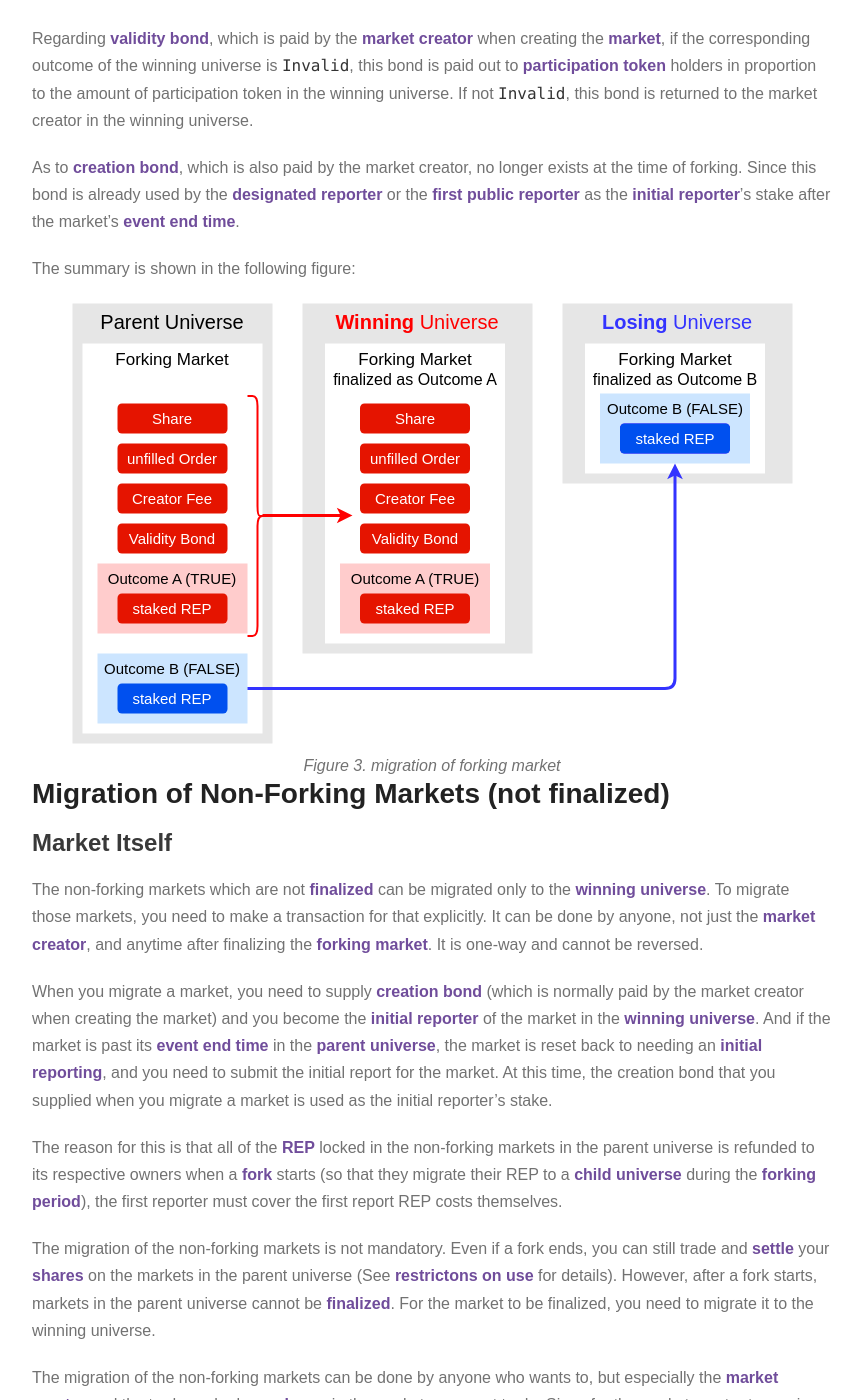
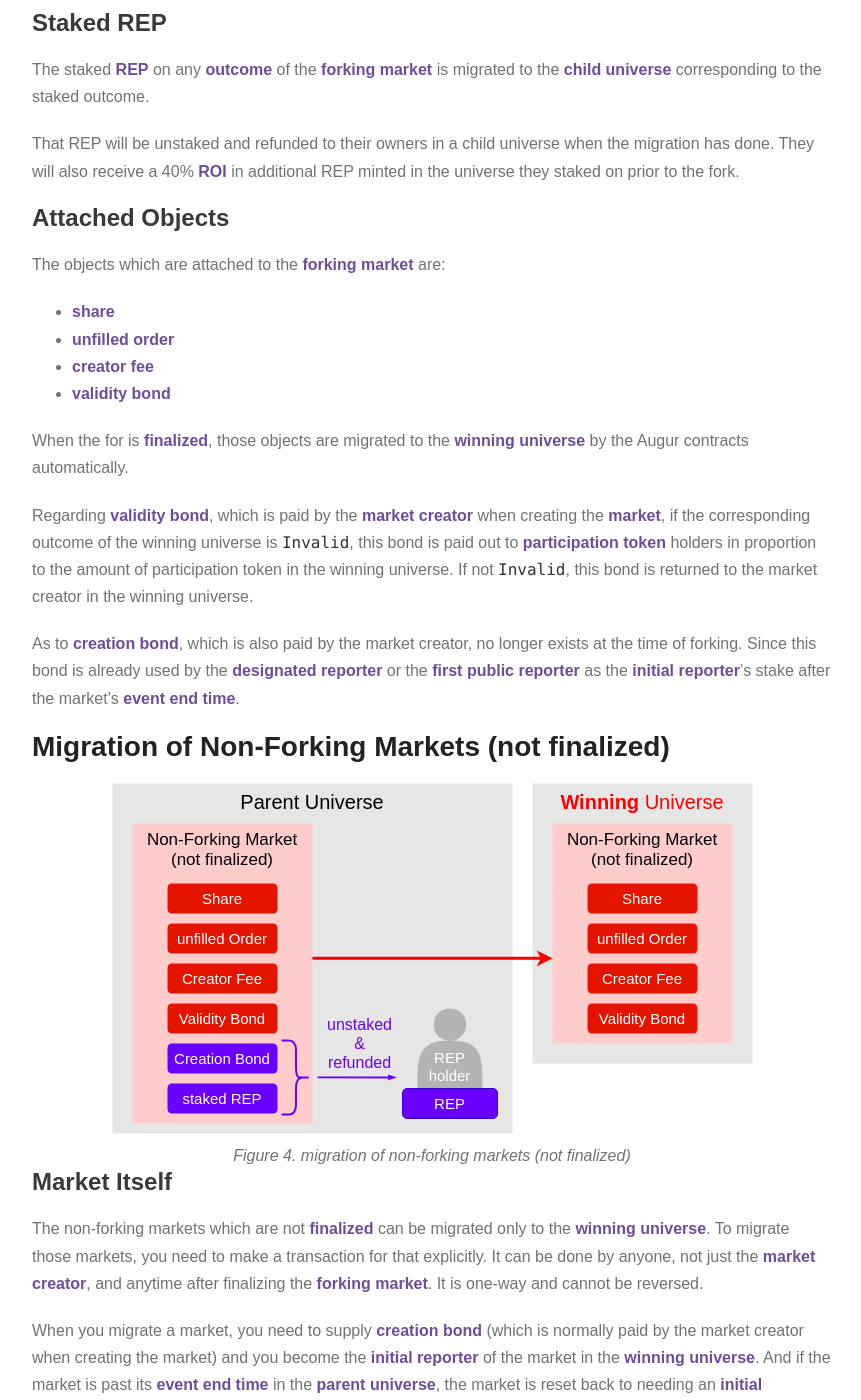
Before and after one commit to MicahZoltu/Augur.Guide-for-IPFS, a Jekyll site: the page built from collections/_version2-english/9-fork/4-migration-of-the-objects.md, in a window 1280 px wide and 1400 px high, scrolled down 2938 px. Shown: the whole window, without its empty margins (358-1219 px from the left). Built offline with Jekyll 4.4.1, drawn with Linux system fonts in a browser that asks for light colours; comment, search, counter and statistics services are not loaded; some of the changed text lies outside the part shown.

Commit message:
Add images to "Migration of the Objects" I added images to `collections/_version2-english/9-fork/4-migration-of-the-objects.md`. The added images are:
 - assets/images/version2-english/fork/migration-of-the-objects/dispute-window.svg
 - assets/images/version2-english/fork/migration-of-the-objects/finalized-market.svg
 - assets/images/version2-english/fork/migration-of-the-objects/non-forking-market.svg
 - assets/images/version2-english/fork/migration-of-the-objects/rep-in-wallet.svg

And I moved the position of the image `forking-market.svg`. In order to have the same format as other subsections. (The images are placed right after the subtitle.)

```diff
--- a/collections/_version2-english/9-fork/4-migration-of-the-objects.md
+++ b/collections/_version2-english/9-fork/4-migration-of-the-objects.md
@@ -82,6 +82,9 @@
 A [child universe]({{glossary_child_universe}}) is created when the [REP]({{glossary_reputation_token}}) holder who *first* migrates their REP to it. Even if the [forking market]({{glossary_forking_market}}) has [finalized]({{glossary_finalized_market}}) or the [forking period]({{glossary_forking_period}}) ends, the [child universe]({{glossary_child_universe}}) is not created without migrating REP. And the REP holder who *first* migrates their REP has to pay not only the [transaction fee]({{glossary_transaction_fee}}) of migrating their REP, but also the transaction fee of creating the child universe.
 
 # Migration of Forking Market
+{% capture image_src %}{{ "/" | absolute_url }}assets/images/{{page.collection}}/fork/migration-of-the-objects/forking-market.svg{% endcapture %}
+{% include zoom-image.html src=image_src caption="Figure 3. migration of forking market"%}
+
 ## Market Itself
 The [forking market]({{glossary_forking_market}}) is duplicated in each [child universe]({{glossary_child_universe}}). In a child universe, the forking market is [finalized]({{glossary_finalized_market}}) as the [outcome]({{glossary_outcome}}) that aligns with that particular child universe. (See [basic knowledge]({{url_basic_knowledge}}#what-happens-when-a-fork-starts) for details on how child universes are created.)
 
@@ -105,11 +108,9 @@
 
 As to [creation bond]({{glossary_creation_bond}}), which is also paid by the market creator, no longer exists at the time of forking. Since this bond is already used by the [designated reporter]({{glossary_designated_reporter}}) or the [first public reporter]({{glossary_first_public_reporter}}) as the [initial reporter]({{glossary_initial_reporter}})'s stake after the market's [event end time]({{glossary_end_time}}).
 
-The summary is shown in the following figure:
-{% capture image_src %}{{ "/" | absolute_url }}assets/images/{{page.collection}}/fork/migration-of-the-objects/forking-market.svg{% endcapture %}
-{% include zoom-image.html src=image_src caption="Figure 3. migration of forking market"%}
-
 # Migration of Non-Forking Markets (not finalized)
+{% capture image_src %}{{ "/" | absolute_url }}assets/images/{{page.collection}}/fork/migration-of-the-objects/non-forking-market.svg{% endcapture %}
+{% include zoom-image.html src=image_src caption="Figure 4. migration of non-forking markets (not finalized)" %}
 ## Market Itself
 The non-forking markets which are not [finalized]({{glossary_finalized_market}}) can be migrated only to the [winning universe]({{glossary_winning_universe}}). To migrate those markets, you need to make a transaction for that explicitly. It can be done by anyone, not just the [market creator]({{glossary_market_creator}}), and anytime after finalizing the [forking market]({{glossary_forking_market}}). It is one-way and cannot be reversed.
 
@@ -136,15 +137,23 @@
 [Creation bond]({{glossary_creation_bond}}), which is paid by the [market creator]({{glossary_market_creator}}) when creating the market in the [parent universe]({{glossary_parent_universe}}), is refunded to either the market creator or the [initial reporter]({{glossary_initial_reporter}}). At the time of starting a [fork]({{glossary_fork}}), if the market has not received an [initial reporting]({{glossary_initial_report}}), this bond is refunded to the market creator. If it already has received the initial report, then it refunds the [initial reporter]({{glossary_initial_report}}). Because "received the initial reporting" means that the creation bond is already used by the initial reporter as the initial reporter's stake.
 
 # Migration of REP in Wallet
+{% capture image_src %}{{ "/" | absolute_url }}assets/images/{{page.collection}}/fork/migration-of-the-objects/rep-in-wallet.svg{% endcapture %}
+{% include zoom-image.html src=image_src caption="Figure 5. migration of REP in wallet" %}
+
 All [REP]({{glossary_reputation_token}}) in the [parent universe]({{glossary_parent_universe}}) that are *not* staked on any [outcome]({{glossary_outcome}}) of the [forking market]({{glossary_forking_market}}) can be migrated to one of the [child universes]({{glossary_child_universe}}) by their owner. The migration of REP must be done during the [forking period]({{glossary_forking_period}}) which lasts 60 days after the [fork]({{glossary_fork}}) starts. After the forking period, the REP in the parent universe can never be migrated to any child universe (See [to-do's]({{url_to_dos}}) for details).
 
 If you are the first person to migrate REP to a [child universe]({{glossary_child_universe}}), child universe creation is triggered and the forking market is also copied into it. In this case, you have to pay the [transaction fee]({{glossary_transaction_fee}}) not only for migrating your REP but also for creating the child universe and copying the forking market.
 
 # Un-migratable objects
 ## Finalized Markets
+{% capture image_src %}{{ "/" | absolute_url }}assets/images/{{page.collection}}/fork/migration-of-the-objects/finalized-market.svg{% endcapture %}
+{% include zoom-image.html src=image_src caption="Figure 6. migration of finalized markets" %}
 Finalized markets and their attached objects ([shares]({{glossary_share}}), [unfilled orders]({{glossary_unfilled_order}}), and [creator fee]({{glossary_creator_fee}})) can not be migrated. However, you can still trade and [settle]({{glossary_settlement}}) your [shares]({{glossary_share}}) on the markets during/after a [fork]({{glossary_fork}}).
 
 ## Dispute Windows
+{% capture image_src %}{{ "/" | absolute_url }}assets/images/{{page.collection}}/fork/migration-of-the-objects/dispute-window.svg{% endcapture %}
+{% include zoom-image.html src=image_src caption="Figure 7. migration of dispute windows" %}
+
 [Dispute Windows]({{glossary_dispute_window}}) and their attached objects ([reporting fee pool]({{glossary_reporting_fee_pool}}), [reporting fees]({{glossary_reporting_fee}}), [validity bonds]({{glossary_validity_bond}}), [creator fees]({{glossary_creator_fee}}), and [participation tokens]({{glossary_participation_token}})) can not be migrated.
 
 Before and after a [fork]({{glossary_fork}}), there is no change in the features of a dispute window. This means Augur collects reporting fees, validity bonds, and creator fees, and adds those to reporting fee pool during a dispute window. At the end of the dispute window, the pool is paid out to participation token owners in proportion to the amount of participation token.
```
Also changed, not shown: assets/images/version2-english/fork/migration-of-the-objects/dispute-window.svg (added), assets/images/version2-english/fork/migration-of-the-objects/finalized-market.svg (added), assets/images/version2-english/fork/migration-of-the-objects/non-forking-market.svg (added), assets/images/version2-english/fork/migration-of-the-objects/rep-in-wallet.svg (added).
